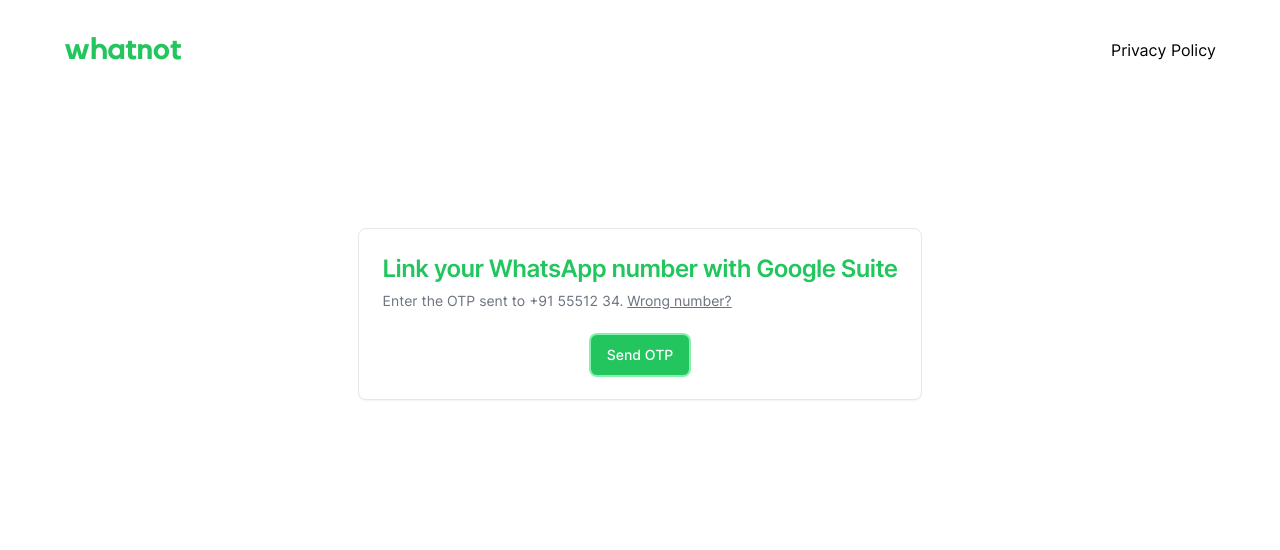
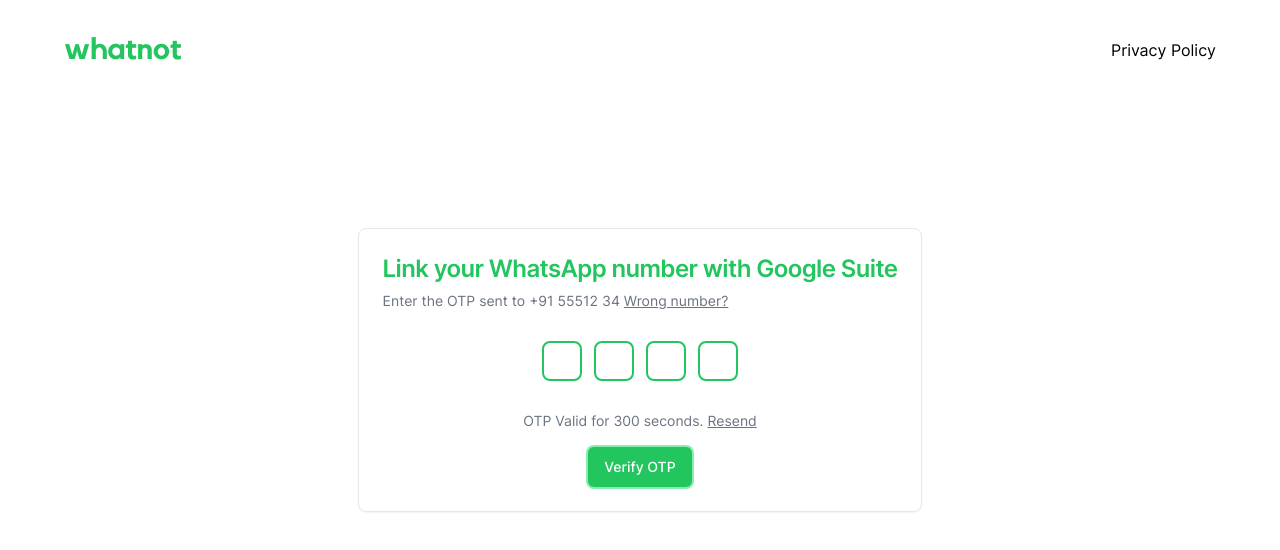
Before and after one commit to ms4n/whatnot-site, a Next.js app: page /signup in a window 1280 px wide. Both pictures are taken after typing "5551234" into the empty fields and a click on the button "Send OTP". Shown: the top 550 px of the page. Built offline with nearby package versions, Linux system fonts and the light colour scheme.

Commit message:
added otp input

```diff
--- a/components/otp.tsx
+++ b/components/otp.tsx
@@ -1,6 +1,7 @@
 "use client";
 
 import { ChangeEvent, useState } from "react";
+import OTPInput from "react-otp-input";
 import { Button } from "@/components/ui/button";
 import {
   Card,
@@ -23,6 +24,18 @@ const OtpVerify: React.FC<OtpVerifyProps> = ({ onEditPhoneNumber }) => {
   const countryCode = useAppSelector((state) => state.phoneNumber.countryCode);
   const phoneNumber = useAppSelector((state) => state.phoneNumber.phoneNumber);
 
+  const [otp, setOtp] = useState("");
+
+  const customInputStyle: React.CSSProperties = {
+    width: "40px",
+    height: "40px",
+    border: "2px solid #22c55e",
+    borderRadius: "8px",
+    margin: "6px",
+    fontSize: "16px",
+    color: "black",
+  };
+
   return (
     <main className="flex items-center justify-center text-left">
       <Card>
@@ -33,7 +46,7 @@ const OtpVerify: React.FC<OtpVerifyProps> = ({ onEditPhoneNumber }) => {
           <CardDescription className="">
             Enter the OTP sent to{" "}
             <span>
-              {countryCode} {phoneNumber}.{" "}
+              {countryCode} {phoneNumber}{" "}
             </span>
             <span
               className="underline cursor-pointer"
@@ -44,9 +57,23 @@ const OtpVerify: React.FC<OtpVerifyProps> = ({ onEditPhoneNumber }) => {
           </CardDescription>
         </CardHeader>
 
-        <CardFooter className="flex flex-col">
+        <CardContent className="flex justify-center">
+          <OTPInput
+            value={otp}
+            onChange={setOtp}
+            numInputs={4}
+            inputStyle={customInputStyle}
+            renderInput={(props) => <Input {...props} />}
+          />
+        </CardContent>
+
+        <CardFooter className="flex flex-col gap-4">
+          <CardDescription>
+            OTP Valid for 300 seconds.{" "}
+            <span className="underline cursor-pointer">Resend</span>
+          </CardDescription>
           <Button className="bg-green-500 text-white hover:scale-105 transition ring-2 ring-green-300">
-            Send OTP
+            Verify OTP
           </Button>
         </CardFooter>
       </Card>
--- a/package.json
+++ b/package.json
@@ -19,6 +19,7 @@
     "next": "14.0.4",
     "react": "^18",
     "react-dom": "^18",
+    "react-otp-input": "^3.1.1",
     "react-redux": "^9.0.4",
     "redux": "^5.0.1",
     "redux-toolkit": "^1.1.2",
```
Also changed, not shown: 1 other file (tests, documents, lock files or other folders).
